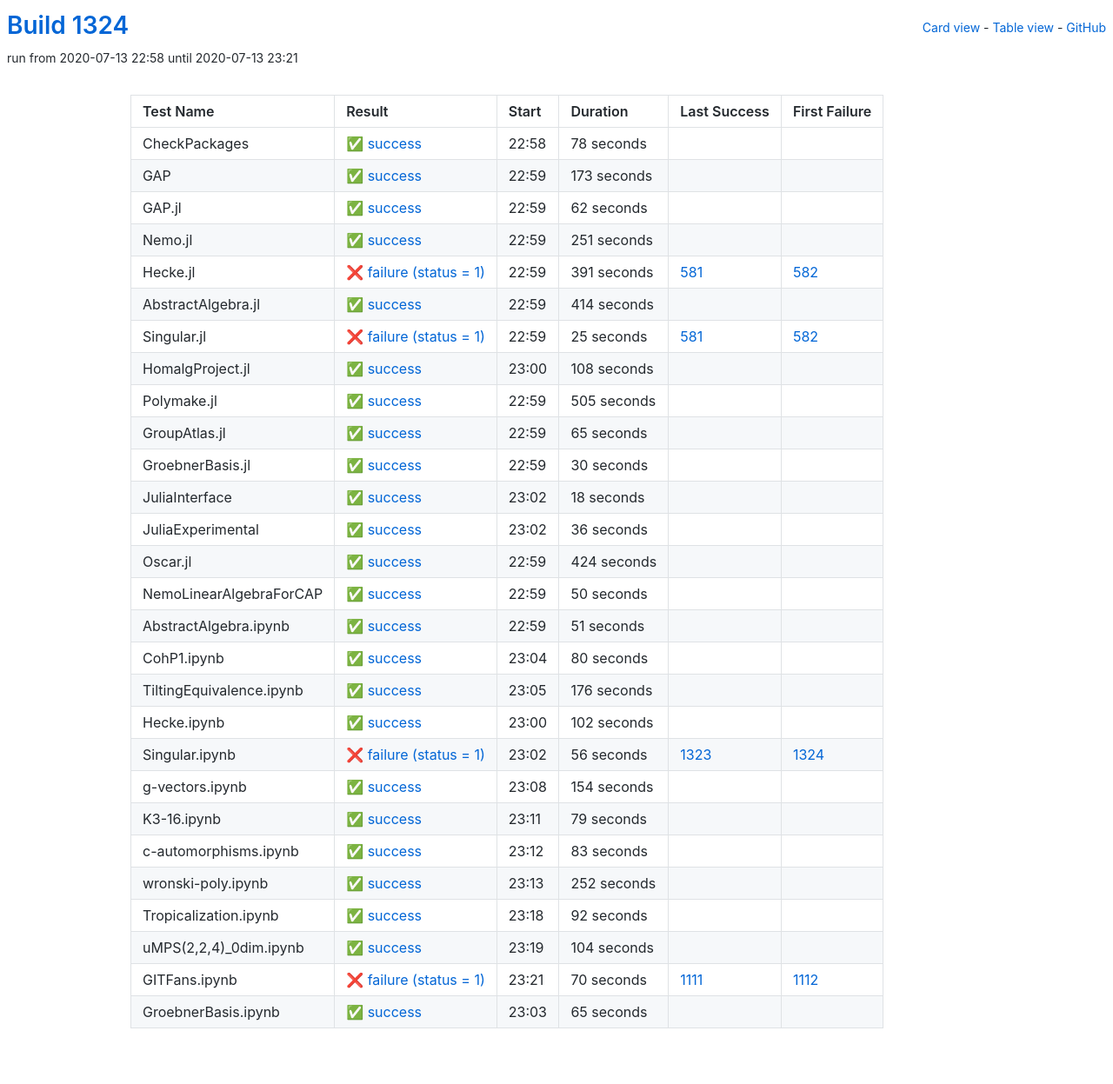
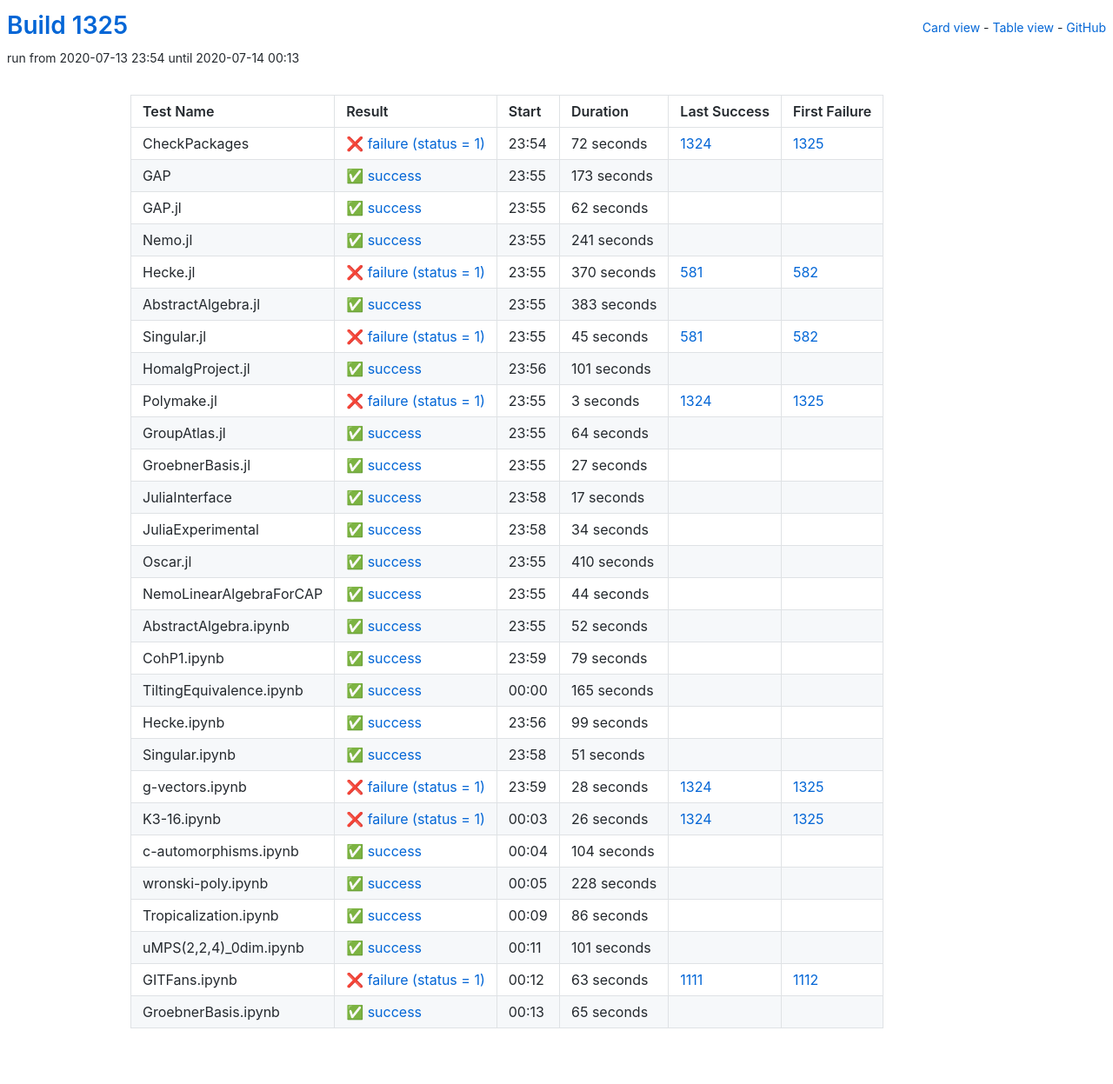
Before and after one commit to oscar-system/oscar-ci-status-1.4, a Jekyll site: the page built from table.html, in a window 1280 px wide. Shown: the whole page at 87% size. Built offline with Jekyll 4.4.1, drawn with Linux system fonts in a browser that asks for light colours.

Commit message:
Build #1325

```diff
--- a/_data/ci.yml
+++ b/_data/ci.yml
@@ -1,6 +1,6 @@
 ---
-build: 1324
-build_url: https://oscarci.mathematik.uni-kl.de/job/oscar-julia-1.4/1324/
+build: 1325
+build_url: https://oscarci.mathematik.uni-kl.de/job/oscar-julia-1.4/1325/
 job: oscar-julia-1.4
 organization: oscar-system
 repo: oscar-ci-status-1.4
@@ -8,20 +8,20 @@ repourl: https://github.com/oscar-system/oscar-ci-status-1.4
 tests:
 - name: CheckPackages
   id: checkpackages
-  log: https://oscarci.mathematik.uni-kl.de/job/oscar-julia-1.4/1324/artifact/logs/build-1324/CheckPackages.log
-  start: 2020-07-13 22:58
-  success: true
-  exitcode: 0
-  status: success
-  duration: 78
-  last_success: false
-  last_success_url:
-  first_failure: false
-  first_failure_url:
+  log: https://oscarci.mathematik.uni-kl.de/job/oscar-julia-1.4/1325/artifact/logs/build-1325/CheckPackages.log
+  start: 2020-07-13 23:54
+  success: false
+  exitcode: 1
+  status: failure
+  duration: 72
+  last_success: 1324
+  last_success_url: https://oscarci.mathematik.uni-kl.de/job/oscar-julia-1.4/1324/
+  first_failure: 1325
+  first_failure_url: https://oscarci.mathematik.uni-kl.de/job/oscar-julia-1.4/1325/
 - name: GAP
   id: gap
-  log: https://oscarci.mathematik.uni-kl.de/job/oscar-julia-1.4/1324/artifact/logs/build-1324/GAP.log
-  start: 2020-07-13 22:59
+  log: https://oscarci.mathematik.uni-kl.de/job/oscar-julia-1.4/1325/artifact/logs/build-1325/GAP.log
+  start: 2020-07-13 23:55
   success: true
   exitcode: 0
   status: success
@@ -32,8 +32,8 @@ tests:
   first_failure_url:
 - name: GAP.jl
   id: gap-jl
-  log: https://oscarci.mathematik.uni-kl.de/job/oscar-julia-1.4/1324/artifact/logs/build-1324/GAP.jl.log
-  start: 2020-07-13 22:59
+  log: https://oscarci.mathematik.uni-kl.de/job/oscar-julia-1.4/1325/artifact/logs/build-1325/GAP.jl.log
+  start: 2020-07-13 23:55
   success: true
   exitcode: 0
   status: success
@@ -44,80 +44,296 @@ tests:
   first_failure_url:
 - name: Nemo.jl
   id: nemo-jl
-  log: https://oscarci.mathematik.uni-kl.de/job/oscar-julia-1.4/1324/artifact/logs/build-1324/Nemo.jl.log
-  start: 2020-07-13 22:59
+  log: https://oscarci.mathematik.uni-kl.de/job/oscar-julia-1.4/1325/artifact/logs/build-1325/Nemo.jl.log
+  start: 2020-07-13 23:55
   success: true
   exitcode: 0
   status: success
-  duration: 251
+  duration: 241
   last_success: false
   last_success_url:
   first_failure: false
   first_failure_url:
 - name: Hecke.jl
   id: hecke-jl
-  log: https://oscarci.mathematik.uni-kl.de/job/oscar-julia-1.4/1324/artifact/logs/build-1324/Hecke.jl.log
-  start: 2020-07-13 22:59
+  log: https://oscarci.mathematik.uni-kl.de/job/oscar-julia-1.4/1325/artifact/logs/build-1325/Hecke.jl.log
+  start: 2020-07-13 23:55
   success: false
   exitcode: 1
   status: failure
-  duration: 391
+  duration: 370
   last_success: 581
   last_success_url: https://oscarci.mathematik.uni-kl.de/job/oscar-julia-1.4/581/
   first_failure: 582
   first_failure_url: https://oscarci.mathematik.uni-kl.de/job/oscar-julia-1.4/582/
 - name: AbstractAlgebra.jl
   id: abstractalgebra-jl
-  log: https://oscarci.mathematik.uni-kl.de/job/oscar-julia-1.4/1324/artifact/logs/build-1324/AbstractAlgebra.jl.log
-  start: 2020-07-13 22:59
+  log: https://oscarci.mathematik.uni-kl.de/job/oscar-julia-1.4/1325/artifact/logs/build-1325/AbstractAlgebra.jl.log
+  start: 2020-07-13 23:55
   success: true
   exitcode: 0
   status: success
-  duration: 414
+  duration: 383
   last_success: false
   last_success_url:
   first_failure: false
   first_failure_url:
 - name: Singular.jl
   id: singular-jl
-  log: https://oscarci.mathematik.uni-kl.de/job/oscar-julia-1.4/1324/artifact/logs/build-1324/Singular.jl.log
-  start: 2020-07-13 22:59
+  log: https://oscarci.mathematik.uni-kl.de/job/oscar-julia-1.4/1325/artifact/logs/build-1325/Singular.jl.log
+  start: 2020-07-13 23:55
   success: false
   exitcode: 1
   status: failure
-  duration: 25
+  duration: 45
   last_success: 581
   last_success_url: https://oscarci.mathematik.uni-kl.de/job/oscar-julia-1.4/581/
   first_failure: 582
   first_failure_url: https://oscarci.mathematik.uni-kl.de/job/oscar-julia-1.4/582/
 - name: HomalgProject.jl
   id: homalgproject-jl
-  log: https://oscarci.mathematik.uni-kl.de/job/oscar-julia-1.4/1324/artifact/logs/build-1324/HomalgProject.jl.log
-  start: 2020-07-13 23:00
+  log: https://oscarci.mathematik.uni-kl.de/job/oscar-julia-1.4/1325/artifact/logs/build-1325/HomalgProject.jl.log
+  start: 2020-07-13 23:56
   success: true
   exitcode: 0
   status: success
-  duration: 108
+  duration: 101
   last_success: false
   last_success_url:
   first_failure: false
   first_failure_url:
 - name: Polymake.jl
   id: polymake-jl
-  log: https://oscarci.mathematik.uni-kl.de/job/oscar-julia-1.4/1324/artifact/logs/build-1324/Polymake.jl.log
-  start: 2020-07-13 22:59
+  log: https://oscarci.mathematik.uni-kl.de/job/oscar-julia-1.4/1325/artifact/logs/build-1325/Polymake.jl.log
+  start: 2020-07-13 23:55
+  success: false
+  exitcode: 1
+  status: failure
+  duration: 3
+  last_success: 1324
+  last_success_url: https://oscarci.mathematik.uni-kl.de/job/oscar-julia-1.4/1324/
+  first_failure: 1325
+  first_failure_url: https://oscarci.mathematik.uni-kl.de/job/oscar-julia-1.4/1325/
+- name: GroupAtlas.jl
+  id: groupatlas-jl
+  log: https://oscarci.mathematik.uni-kl.de/job/oscar-julia-1.4/1325/artifact/logs/build-1325/GroupAtlas.jl.log
+  start: 2020-07-13 23:55
   success: true
   exitcode: 0
   status: success
-  duration: 505
+  duration: 64
   last_success: false
   last_success_url:
   first_failure: false
   first_failure_url:
-- name: GroupAtlas.jl
-  id: groupatlas-jl
-  log: https://oscarci.mathematik.uni-kl.de/job/oscar-julia-1.4/1324/artifact/logs/build-1324/GroupAtlas.jl.log
-  start: 2020-07-13 22:59
+- name: GroebnerBasis.jl
+  id: groebnerbasis-jl
+  log: https://oscarci.mathematik.uni-kl.de/job/oscar-julia-1.4/1325/artifact/logs/build-1325/GroebnerBasis.jl.log
+  start: 2020-07-13 23:55
+  success: true
+  exitcode: 0
+  status: success
+  duration: 27
+  last_success: false
+  last_success_url:
+  first_failure: false
+  first_failure_url:
+- name: JuliaInterface
+  id: juliainterface
+  log: https://oscarci.mathematik.uni-kl.de/job/oscar-julia-1.4/1325/artifact/logs/build-1325/JuliaInterface.log
+  start: 2020-07-13 23:58
+  success: true
+  exitcode: 0
+  status: success
+  duration: 17
+  last_success: false
+  last_success_url:
+  first_failure: false
+  first_failure_url:
+- name: JuliaExperimental
+  id: juliaexperimental
+  log: https://oscarci.mathematik.uni-kl.de/job/oscar-julia-1.4/1325/artifact/logs/build-1325/JuliaExperimental.log
+  start: 2020-07-13 23:58
+  success: true
+  exitcode: 0
+  status: success
+  duration: 34
+  last_success: false
+  last_success_url:
+  first_failure: false
+  first_failure_url:
+- name: Oscar.jl
+  id: oscar-jl
+  log: https://oscarci.mathematik.uni-kl.de/job/oscar-julia-1.4/1325/artifact/logs/build-1325/Oscar.jl.log
+  start: 2020-07-13 23:55
+  success: true
+  exitcode: 0
+  status: success
+  duration: 410
+  last_success: false
+  last_success_url:
+  first_failure: false
+  first_failure_url:
+- name: NemoLinearAlgebraForCAP
+  id: nemolinearalgebraforcap
+  log: https://oscarci.mathematik.uni-kl.de/job/oscar-julia-1.4/1325/artifact/logs/build-1325/NemoLinearAlgebraForCAP.log
+  start: 2020-07-13 23:55
+  success: true
+  exitcode: 0
+  status: success
+  duration: 44
+  last_success: false
+  last_success_url:
+  first_failure: false
+  first_failure_url:
+- name: AbstractAlgebra.ipynb
+  id: abstractalgebra-ipynb
+  log: https://oscarci.mathematik.uni-kl.de/job/oscar-julia-1.4/1325/artifact/logs/build-1325/AbstractAlgebra.ipynb.log
+  start: 2020-07-13 23:55
+  success: true
+  exitcode: 0
+  status: success
+  duration: 52
+  last_success: false
+  last_success_url:
+  first_failure: false
+  first_failure_url:
+- name: CohP1.ipynb
+  id: cohp1-ipynb
+  log: https://oscarci.mathematik.uni-kl.de/job/oscar-julia-1.4/1325/artifact/logs/build-1325/CohP1.ipynb.log
+  start: 2020-07-13 23:59
+  success: true
+  exitcode: 0
+  status: success
+  duration: 79
+  last_success: false
+  last_success_url:
+  first_failure: false
+  first_failure_url:
+- name: TiltingEquivalence.ipynb
+  id: tiltingequivalence-ipynb
+  log: https://oscarci.mathematik.uni-kl.de/job/oscar-julia-1.4/1325/artifact/logs/build-1325/TiltingEquivalence.ipynb.log
+  start: 2020-07-14 00:00
+  success: true
+  exitcode: 0
+  status: success
+  duration: 165
+  last_success: false
+  last_success_url:
+  first_failure: false
+  first_failure_url:
+- name: Hecke.ipynb
+  id: hecke-ipynb
+  log: https://oscarci.mathematik.uni-kl.de/job/oscar-julia-1.4/1325/artifact/logs/build-1325/Hecke.ipynb.log
+  start: 2020-07-13 23:56
+  success: true
+  exitcode: 0
+  status: success
+  duration: 99
+  last_success: false
+  last_success_url:
+  first_failure: false
+  first_failure_url:
+- name: Singular.ipynb
+  id: singular-ipynb
+  log: https://oscarci.mathematik.uni-kl.de/job/oscar-julia-1.4/1325/artifact/logs/build-1325/Singular.ipynb.log
+  start: 2020-07-13 23:58
+  success: true
+  exitcode: 0
+  status: success
+  duration: 51
+  last_success: false
+  last_success_url:
+  first_failure: false
+  first_failure_url:
+- name: g-vectors.ipynb
+  id: g-vectors-ipynb
+  log: https://oscarci.mathematik.uni-kl.de/job/oscar-julia-1.4/1325/artifact/logs/build-1325/g-vectors.ipynb.log
+  start: 2020-07-13 23:59
+  success: false
+  exitcode: 1
+  status: failure
+  duration: 28
+  last_success: 1324
+  last_success_url: https://oscarci.mathematik.uni-kl.de/job/oscar-julia-1.4/1324/
+  first_failure: 1325
+  first_failure_url: https://oscarci.mathematik.uni-kl.de/job/oscar-julia-1.4/1325/
+- name: K3-16.ipynb
+  id: k3-16-ipynb
+  log: https://oscarci.mathematik.uni-kl.de/job/oscar-julia-1.4/1325/artifact/logs/build-1325/K3-16.ipynb.log
+  start: 2020-07-14 00:03
+  success: false
+  exitcode: 1
+  status: failure
+  duration: 26
+  last_success: 1324
+  last_success_url: https://oscarci.mathematik.uni-kl.de/job/oscar-julia-1.4/1324/
+  first_failure: 1325
+  first_failure_url: https://oscarci.mathematik.uni-kl.de/job/oscar-julia-1.4/1325/
+- name: c-automorphisms.ipynb
+  id: c-automorphisms-ipynb
+  log: https://oscarci.mathematik.uni-kl.de/job/oscar-julia-1.4/1325/artifact/logs/build-1325/c-automorphisms.ipynb.log
+  start: 2020-07-14 00:04
+  success: true
+  exitcode: 0
+  status: success
+  duration: 104
+  last_success: false
+  last_success_url:
+  first_failure: false
+  first_failure_url:
+- name: wronski-poly.ipynb
+  id: wronski-poly-ipynb
+  log: https://oscarci.mathematik.uni-kl.de/job/oscar-julia-1.4/1325/artifact/logs/build-1325/wronski-poly.ipynb.log
+  start: 2020-07-14 00:05
+  success: true
+  exitcode: 0
+  status: success
+  duration: 228
+  last_success: false
+  last_success_url:
+  first_failure: false
+  first_failure_url:
+- name: Tropicalization.ipynb
+  id: tropicalization-ipynb
+  log: https://oscarci.mathematik.uni-kl.de/job/oscar-julia-1.4/1325/artifact/logs/build-1325/Tropicalization.ipynb.log
+  start: 2020-07-14 00:09
+  success: true
+  exitcode: 0
+  status: success
+  duration: 86
+  last_success: false
+  last_success_url:
+  first_failure: false
+  first_failure_url:
+- name: uMPS(2,2,4)_0dim.ipynb
+  id: umps-2-2-4-0dim-ipynb
+  log: https://oscarci.mathematik.uni-kl.de/job/oscar-julia-1.4/1325/artifact/logs/build-1325/uMPS-2-2-4-_0dim.ipynb.log
+  start: 2020-07-14 00:11
+  success: true
+  exitcode: 0
+  status: success
+  duration: 101
+  last_success: false
+  last_success_url:
+  first_failure: false
+  first_failure_url:
+- name: GITFans.ipynb
+  id: gitfans-ipynb
+  log: https://oscarci.mathematik.uni-kl.de/job/oscar-julia-1.4/1325/artifact/logs/build-1325/GITFans.ipynb.log
+  start: 2020-07-14 00:12
+  success: false
+  exitcode: 1
+  status: failure
+  duration: 63
+  last_success: 1111
+  last_success_url: https://oscarci.mathematik.uni-kl.de/job/oscar-julia-1.4/1111/
+  first_failure: 1112
+  first_failure_url: https://oscarci.mathematik.uni-kl.de/job/oscar-julia-1.4/1112/
+- name: GroebnerBasis.ipynb
+  id: groebnerbasis-ipynb
+  log: https://oscarci.mathematik.uni-kl.de/job/oscar-julia-1.4/1325/artifact/logs/build-1325/GroebnerBasis.ipynb.log
+  start: 2020-07-14 00:13
   success: true
   exitcode: 0
   status: success
@@ -126,219 +342,3 @@ tests:
   last_success_url:
   first_failure: false
   first_failure_url:
-- name: GroebnerBasis.jl
-  id: groebnerbasis-jl
-  log: https://oscarci.mathematik.uni-kl.de/job/oscar-julia-1.4/1324/artifact/logs/build-1324/GroebnerBasis.jl.log
-  start: 2020-07-13 22:59
-  success: true
-  exitcode: 0
-  status: success
-  duration: 30
-  last_success: false
-  last_success_url:
-  first_failure: false
-  first_failure_url:
-- name: JuliaInterface
-  id: juliainterface
-  log: https://oscarci.mathematik.uni-kl.de/job/oscar-julia-1.4/1324/artifact/logs/build-1324/JuliaInterface.log
-  start: 2020-07-13 23:02
-  success: true
-  exitcode: 0
-  status: success
-  duration: 18
-  last_success: false
-  last_success_url:
-  first_failure: false
-  first_failure_url:
-- name: JuliaExperimental
-  id: juliaexperimental
-  log: https://oscarci.mathematik.uni-kl.de/job/oscar-julia-1.4/1324/artifact/logs/build-1324/JuliaExperimental.log
-  start: 2020-07-13 23:02
-  success: true
-  exitcode: 0
-  status: success
-  duration: 36
-  last_success: false
-  last_success_url:
-  first_failure: false
-  first_failure_url:
-- name: Oscar.jl
-  id: oscar-jl
-  log: https://oscarci.mathematik.uni-kl.de/job/oscar-julia-1.4/1324/artifact/logs/build-1324/Oscar.jl.log
-  start: 2020-07-13 22:59
-  success: true
-  exitcode: 0
-  status: success
-  duration: 424
-  last_success: false
-  last_success_url:
-  first_failure: false
-  first_failure_url:
-- name: NemoLinearAlgebraForCAP
-  id: nemolinearalgebraforcap
-  log: https://oscarci.mathematik.uni-kl.de/job/oscar-julia-1.4/1324/artifact/logs/build-1324/NemoLinearAlgebraForCAP.log
-  start: 2020-07-13 22:59
-  success: true
-  exitcode: 0
-  status: success
-  duration: 50
-  last_success: false
-  last_success_url:
-  first_failure: false
-  first_failure_url:
-- name: AbstractAlgebra.ipynb
-  id: abstractalgebra-ipynb
-  log: https://oscarci.mathematik.uni-kl.de/job/oscar-julia-1.4/1324/artifact/logs/build-1324/AbstractAlgebra.ipynb.log
-  start: 2020-07-13 22:59
-  success: true
-  exitcode: 0
-  status: success
-  duration: 51
-  last_success: false
-  last_success_url:
-  first_failure: false
-  first_failure_url:
-- name: CohP1.ipynb
-  id: cohp1-ipynb
-  log: https://oscarci.mathematik.uni-kl.de/job/oscar-julia-1.4/1324/artifact/logs/build-1324/CohP1.ipynb.log
-  start: 2020-07-13 23:04
-  success: true
-  exitcode: 0
-  status: success
-  duration: 80
-  last_success: false
-  last_success_url:
-  first_failure: false
-  first_failure_url:
-- name: TiltingEquivalence.ipynb
-  id: tiltingequivalence-ipynb
-  log: https://oscarci.mathematik.uni-kl.de/job/oscar-julia-1.4/1324/artifact/logs/build-1324/TiltingEquivalence.ipynb.log
-  start: 2020-07-13 23:05
-  success: true
-  exitcode: 0
-  status: success
-  duration: 176
-  last_success: false
-  last_success_url:
-  first_failure: false
-  first_failure_url:
-- name: Hecke.ipynb
-  id: hecke-ipynb
-  log: https://oscarci.mathematik.uni-kl.de/job/oscar-julia-1.4/1324/artifact/logs/build-1324/Hecke.ipynb.log
-  start: 2020-07-13 23:00
-  success: true
-  exitcode: 0
-  status: success
-  duration: 102
-  last_success: false
-  last_success_url:
-  first_failure: false
-  first_failure_url:
-- name: Singular.ipynb
-  id: singular-ipynb
-  log: https://oscarci.mathematik.uni-kl.de/job/oscar-julia-1.4/1324/artifact/logs/build-1324/Singular.ipynb.log
-  start: 2020-07-13 23:02
-  success: false
-  exitcode: 1
-  status: failure
-  duration: 56
-  last_success: 1323
-  last_success_url: https://oscarci.mathematik.uni-kl.de/job/oscar-julia-1.4/1323/
-  first_failure: 1324
-  first_failure_url: https://oscarci.mathematik.uni-kl.de/job/oscar-julia-1.4/1324/
-- name: g-vectors.ipynb
-  id: g-vectors-ipynb
-  log: https://oscarci.mathematik.uni-kl.de/job/oscar-julia-1.4/1324/artifact/logs/build-1324/g-vectors.ipynb.log
-  start: 2020-07-13 23:08
-  success: true
-  exitcode: 0
-  status: success
-  duration: 154
-  last_success: false
-  last_success_url:
-  first_failure: false
-  first_failure_url:
-- name: K3-16.ipynb
-  id: k3-16-ipynb
-  log: https://oscarci.mathematik.uni-kl.de/job/oscar-julia-1.4/1324/artifact/logs/build-1324/K3-16.ipynb.log
-  start: 2020-07-13 23:11
-  success: true
-  exitcode: 0
-  status: success
-  duration: 79
-  last_success: false
-  last_success_url:
-  first_failure: false
-  first_failure_url:
-- name: c-automorphisms.ipynb
-  id: c-automorphisms-ipynb
-  log: https://oscarci.mathematik.uni-kl.de/job/oscar-julia-1.4/1324/artifact/logs/build-1324/c-automorphisms.ipynb.log
-  start: 2020-07-13 23:12
-  success: true
-  exitcode: 0
-  status: success
-  duration: 83
-  last_success: false
-  last_success_url:
-  first_failure: false
-  first_failure_url:
-- name: wronski-poly.ipynb
-  id: wronski-poly-ipynb
-  log: https://oscarci.mathematik.uni-kl.de/job/oscar-julia-1.4/1324/artifact/logs/build-1324/wronski-poly.ipynb.log
-  start: 2020-07-13 23:13
-  success: true
-  exitcode: 0
-  status: success
-  duration: 252
-  last_success: false
-  last_success_url:
-  first_failure: false
-  first_failure_url:
-- name: Tropicalization.ipynb
-  id: tropicalization-ipynb
-  log: https://oscarci.mathematik.uni-kl.de/job/oscar-julia-1.4/1324/artifact/logs/build-1324/Tropicalization.ipynb.log
-  start: 2020-07-13 23:18
-  success: true
-  exitcode: 0
-  status: success
-  duration: 92
-  last_success: false
-  last_success_url:
-  first_failure: false
-  first_failure_url:
-- name: uMPS(2,2,4)_0dim.ipynb
-  id: umps-2-2-4-0dim-ipynb
-  log: https://oscarci.mathematik.uni-kl.de/job/oscar-julia-1.4/1324/artifact/logs/build-1324/uMPS-2-2-4-_0dim.ipynb.log
-  start: 2020-07-13 23:19
-  success: true
-  exitcode: 0
-  status: success
-  duration: 104
-  last_success: false
-  last_success_url:
-  first_failure: false
-  first_failure_url:
-- name: GITFans.ipynb
-  id: gitfans-ipynb
-  log: https://oscarci.mathematik.uni-kl.de/job/oscar-julia-1.4/1324/artifact/logs/build-1324/GITFans.ipynb.log
-  start: 2020-07-13 23:21
-  success: false
-  exitcode: 1
-  status: failure
-  duration: 70
-  last_success: 1111
-  last_success_url: https://oscarci.mathematik.uni-kl.de/job/oscar-julia-1.4/1111/
-  first_failure: 1112
-  first_failure_url: https://oscarci.mathematik.uni-kl.de/job/oscar-julia-1.4/1112/
-- name: GroebnerBasis.ipynb
-  id: groebnerbasis-ipynb
-  log: https://oscarci.mathematik.uni-kl.de/job/oscar-julia-1.4/1324/artifact/logs/build-1324/GroebnerBasis.ipynb.log
-  start: 2020-07-13 23:03
-  success: true
-  exitcode: 0
-  status: success
-  duration: 65
-  last_success: false
-  last_success_url:
-  first_failure: false
-  first_failure_url:
```
Also changed, not shown: README.md.
